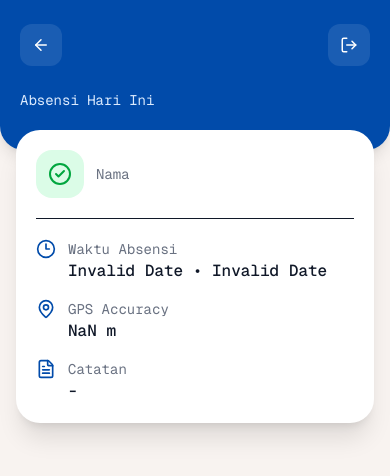
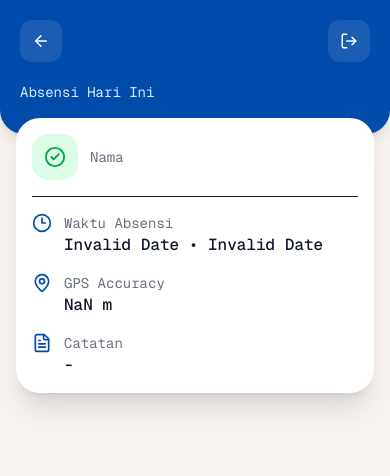
Before and after one commit to rahatopia/billmangarut, a Next.js app: page /attendance/result in a window 390 px wide. Shown: the top 476 px of the page. Built offline with nearby package versions, Linux system fonts and the light colour scheme; no server answers; sample sign-in values are in the browser's storage.

Commit message:
make result page mobile friendly

```diff
--- a/src/app/attendance/result/page.tsx
+++ b/src/app/attendance/result/page.tsx
@@ -87,6 +87,13 @@ export default function AttendanceResultPage() {
     }
   }
 
+  function handleLogout() {
+
+    localStorage.removeItem("user");
+
+    router.push("/");
+  }
+
   if (loading) {
 
     return (
@@ -102,20 +109,13 @@ export default function AttendanceResultPage() {
     );
   }
 
-  function handleLogout() {
-
-  localStorage.removeItem("user");
-
-  router.push("/");
-}
-
   return (
 
-    <main className="min-h-screen bg-[#F8F3F0] pb-10">
+    <main className="min-h-screen bg-[#F8F3F0] pb-6">
 
-      <section className="bg-[#014BAA] text-white rounded-b-3xl px-5 pt-6 pb-8 shadow-lg">
+      <section className="bg-[#014BAA] text-white rounded-b-3xl px-5 pt-5 pb-6 shadow-lg">
 
-  <div className="flex items-start justify-between mb-6">
+        <div className="flex items-start justify-between mb-5">
 
           <button
             onClick={() =>
@@ -159,9 +159,9 @@ export default function AttendanceResultPage() {
 
       </section>
 
-      <section className="px-4 -mt-5 max-w-md mx-auto">
+      <section className="px-4 -mt-4 max-w-md mx-auto">
 
-        <div className="bg-white rounded-3xl shadow-xl p-5 space-y-5">
+        <div className="bg-white rounded-3xl shadow-xl p-4 space-y-4">
 
           <div className="flex items-center gap-3">
 
@@ -169,7 +169,7 @@ export default function AttendanceResultPage() {
 
               <CheckCircle2
                 className="text-green-600"
-                size={24}
+                size={22}
               />
 
             </div>
@@ -188,7 +188,7 @@ export default function AttendanceResultPage() {
 
           </div>
 
-          <div className="border-t pt-5 space-y-4">
+          <div className="border-t pt-4 space-y-4">
 
             <div className="flex items-start gap-3">
 
@@ -268,7 +268,7 @@ export default function AttendanceResultPage() {
                   Catatan
                 </p>
 
-                <p className="font-medium">
+                <p className="font-medium break-words">
 
                   {attendance?.notes ||
                     "-"}
@@ -283,7 +283,7 @@ export default function AttendanceResultPage() {
 
           {attendance?.photoUrl && (
 
-            <div className="pt-2">
+            <div className="pt-1">
 
               <p className="text-sm text-gray-500 mb-3">
 
@@ -294,7 +294,13 @@ export default function AttendanceResultPage() {
               <img
                 src={attendance.photoUrl}
                 alt="Attendance"
-                className="w-full rounded-2xl border"
+                className="
+                  w-full
+                  max-h-[45vh]
+                  object-cover
+                  rounded-2xl
+                  border
+                "
               />
 
             </div>
```
Lines whose indentation alone changed are shown as unchanged.
